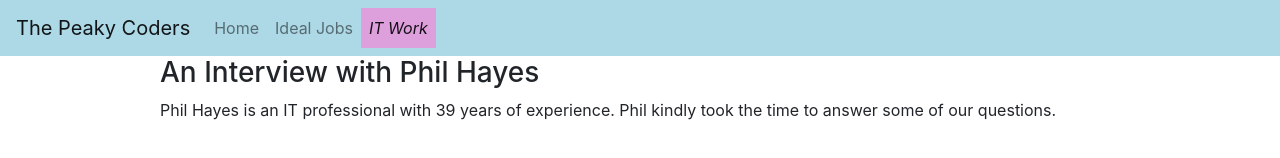
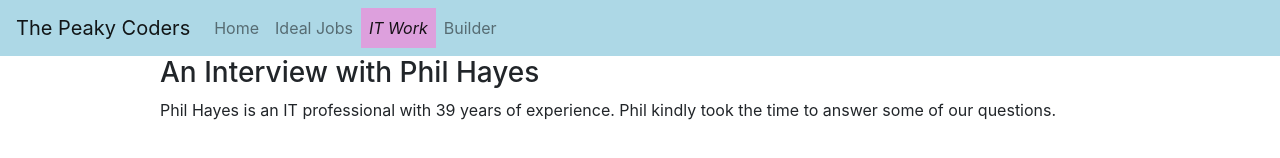
Before and after one commit to braydenkearney/Assessment-2-Team-Project, a plain HTML site: page work.html in a window 1280 px wide. Shown: the top 158 px of the page. Drawn offline with nearby package versions, Linux system fonts and the light colour scheme; a web font is replaced by a local one.

Commit message:
added builder link

```diff
--- a/work.html
+++ b/work.html
@@ -63,6 +63,9 @@
             <li class="nav-item active" id="projectideaactive1">
               <a class="nav-link" href="work.html">IT Work<span class="sr-only">(current)</span></a>
             </li>
+             <li class="nav-item" id="buildernav">
+                <a class="nav-link" href="builder.html">Builder</a>
+              </li>
            <!-- <li class="nav-item" id="references1">
                 <a class="nav-link" href="tech.html">Technology</a>
             </li>-->
```
